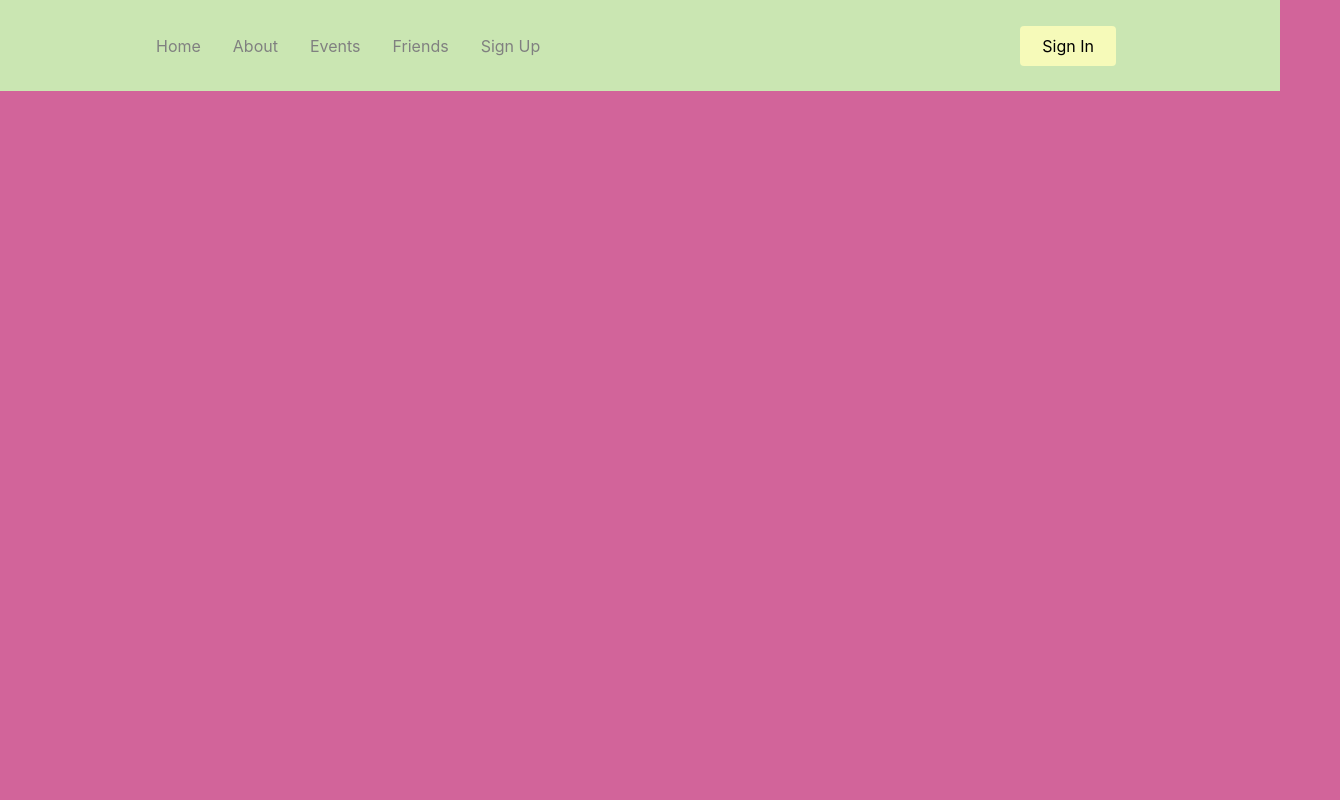
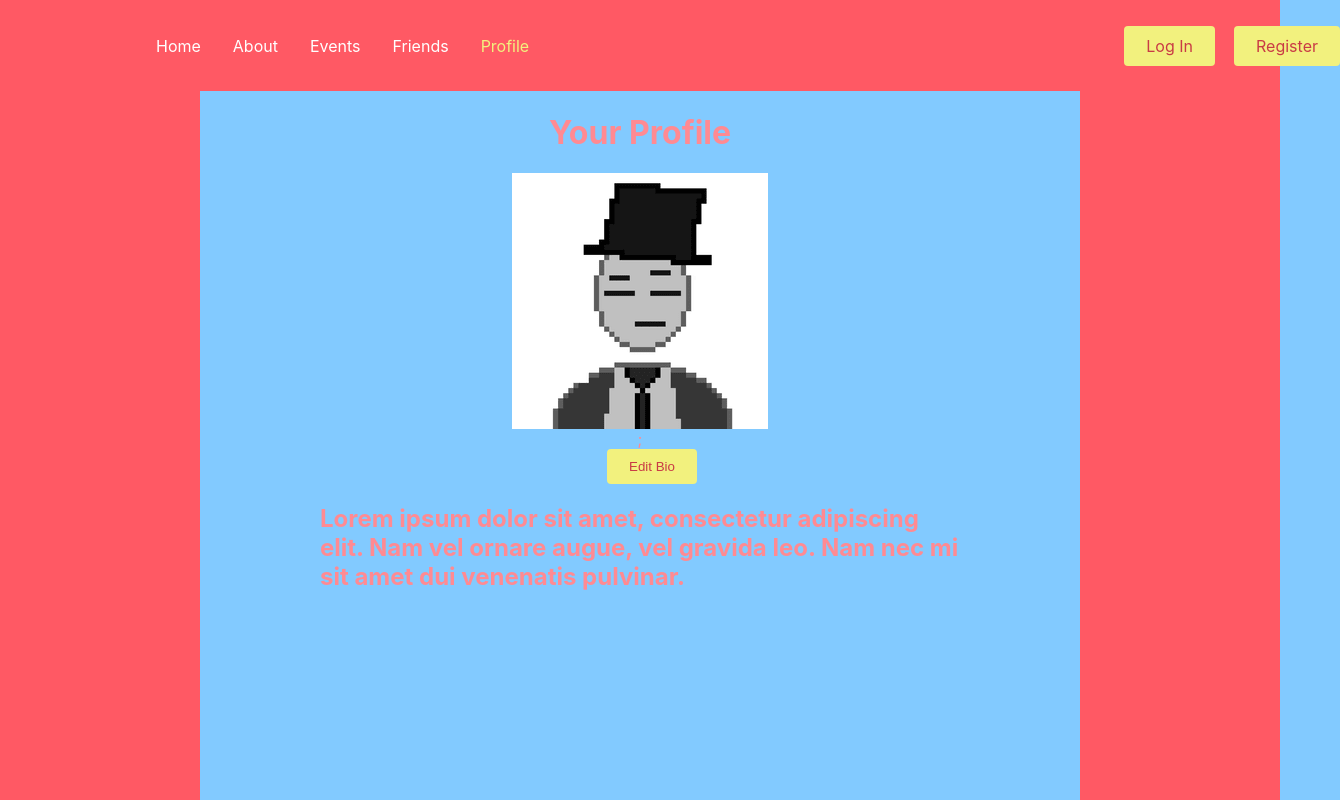
Before and after one commit to UofT-UTSC-CS-sandbox/Rendezvous, a React (Create React App) app in the folder rendezvous_app/: page /profile in a window 1280 px wide. Shown: the whole page, 1340 px wide, since content can reach past the window. Built offline with nearby package versions, Linux system fonts and the light colour scheme.

Commit message:
created profile page and bio functionality

```diff
--- a/rendezvous_app/src/App.css
+++ b/rendezvous_app/src/App.css
@@ -38,6 +38,6 @@
 } */
 
 body{
-  background-color: #D2649A;
-  color: #CAE6B2;
+  background-color: #82CAFF;
+  color: #FF8A92;
 }
--- a/rendezvous_app/src/App.js
+++ b/rendezvous_app/src/App.js
@@ -11,13 +11,17 @@ import Home from "./Pages";
 import About from "./Pages/about";
 import Events from "./Pages/events";
 import Friends from "./Pages/friends";
-import SignUp from "./Pages/signup";
+import Login from "./Pages/login";
+import Register from "./Pages/register";
+import Profile from "./Pages/profile";
+
 
 function App() {
     return (
         <Router>
             <Navbar />
             <Routes>
+                <Route path="/" element={<Home />} />
                 <Route path="/home" element={<Home />} />
                 <Route path="/about" element={<About />} />
                 <Route
@@ -25,9 +29,14 @@ function App() {
                     element={<Events />}
                 />
                 <Route path="/friends" element={<Friends />} />
+                <Route path="/profile" element={<Profile />} />
                 <Route
-                    path="/sign-up"
-                    element={<SignUp />}
+                    path="/login"
+                    element={<Login />}
+                />
+                <Route
+                    path="/register"
+                    element={<Register />}
                 />
             </Routes>
         </Router>
--- /dev/null
+++ b/rendezvous_app/src/Pages/CSS/profile.css
@@ -0,0 +1,23 @@
+.resized-image {
+    width: 256px;
+    height: 256px;
+  }
+
+.button {
+  border-radius: 4px;
+  background: #F2F17E;
+  padding: 10px 22px;
+  color: #C93B45;
+  outline: none;
+  border: none;
+  cursor: pointer;
+  transition: all 0.2s ease-in-out;
+  text-decoration: none;
+  /* Second Nav */
+  margin-left: 24px;
+  &:hover {
+      transition: all 0.2s ease-in-out;
+      background: #ffe500;
+      color: #C93B45;
+  }
+}
--- /dev/null
+++ b/rendezvous_app/src/Pages/login.js
@@ -0,0 +1,18 @@
+import React from "react";
+
+const Login = () => {
+    return (
+        <div
+            style={{
+                display: "flex",
+                justifyContent: "center",
+                alignItems: "center",
+                height: "100vh",
+            }}
+        >
+            <h1>Login</h1>
+        </div>
+    );
+};
+
+export default Login;
--- /dev/null
+++ b/rendezvous_app/src/Pages/profile.js
@@ -0,0 +1,55 @@
+import React, {useState, useEffect} from "react";
+import "./CSS/profile.css"
+import pfp from "./images/stickmanpfp.png";
+import LeftSideBar from "../components/Sidebars/LeftSideBar";
+import RightSideBar from "../components/Sidebars/RightSideBar";
+
+const Profile = () => {
+    const [bio, setBio] = useState(() => {
+        return localStorage.getItem("bio") ||
+        "Lorem ipsum dolor sit amet, consectetur adipiscing elit. Nam vel ornare augue, vel gravida leo. Nam nec mi sit amet dui venenatis pulvinar.";});
+    const handleEditBiography = () => {
+        const newBio = prompt("Enter your new bio:");
+        if (newBio !== null) {
+            setBio(newBio);
+            localStorage.setItem("bio", newBio);
+        }
+    };
+
+    useEffect(() => {
+        localStorage.setItem("bio", bio);
+    }, [bio]);
+
+    return (
+        <>
+            <div>
+                <LeftSideBar />
+                <RightSideBar />
+            </div>
+            <div
+                style={{
+                    display: "flex",
+                    flexDirection: "column",
+                    alignItems: "center",
+                }}
+            >
+                <h1>Your Profile</h1>
+                <img src={pfp} alt="Profile pic" className="resized-image"/>;
+            </div>
+            <div
+                style={{
+                    display: "flex",
+                    alignItems: "center",
+                    flexDirection: "column",
+                    marginLeft: "25%",
+                    marginRight: "25%",
+                }}
+            >
+                <button className="button" onClick={handleEditBiography}>Edit Bio</button>
+                <h2>{bio}</h2>
+            </div>
+        </>
+    );
+};
+
+export default Profile;
--- a/rendezvous_app/src/Pages/signup.js
+++ b/rendezvous_app/src/Pages/register.js
@@ -1,6 +1,6 @@
 import React from "react";
 
-const SignUp = () => {
+const Register = () => {
     return (
         <div
             style={{
@@ -10,9 +10,9 @@ const SignUp = () => {
                 height: "100vh",
             }}
         >
-            <h1>Sign Up</h1>
+            <h1>Register</h1>
         </div>
     );
 };
 
-export default SignUp;
+export default Register;
--- a/rendezvous_app/src/components/Navbar/NavbarElements.js
+++ b/rendezvous_app/src/components/Navbar/NavbarElements.js
@@ -3,18 +3,18 @@ import { NavLink as Link } from "react-router-dom";
 import styled from "styled-components";
 
 export const Nav = styled.nav`
-    background: #CAE6B2;
+    background: #FF5964;
     height: 85px;
     display: flex;
     justify-content: space-between;
     padding: 0.2rem calc((100vw - 1000px) / 2);
-    z-index: 12;
+    z-index: ;
     /* Third Nav */
     /* justify-content: flex-start; */
 `;
 
 export const NavLink = styled(Link)`
-    color: #808080;
+    color: #FFFFFF;
     display: flex;
     align-items: center;
     text-decoration: none;
@@ -22,7 +22,7 @@ export const NavLink = styled(Link)`
     height: 100%;
     cursor: pointer;
     &.active {
-        color: #000000;
+        color: #F2F17E;
     }
 `;
 
@@ -43,7 +43,7 @@ export const Bars = styled(FaBars)`
 export const NavMenu = styled.div`
     display: flex;
     align-items: center;
-    margin-right: -24px;
+    margin-right: 360px;
     /* Second Nav */
     /* margin-right: 24px; */
     /* Third Nav */
@@ -57,7 +57,7 @@ export const NavMenu = styled.div`
 export const NavBtn = styled.nav`
     display: flex;
     align-items: center;
-    margin-right: 24px;
+    margin-right: -200px;
     /* Third Nav */
     /* justify-content: flex-end;
   width: 100vw; */
@@ -68,9 +68,9 @@ export const NavBtn = styled.nav`
 
 export const NavBtnLink = styled(Link)`
     border-radius: 4px;
-    background: #F6FAB9;
+    background: #F2F17E;
     padding: 10px 22px;
-    color: #000000;
+    color: #C93B45;
     outline: none;
     border: none;
     cursor: pointer;
@@ -80,7 +80,7 @@ export const NavBtnLink = styled(Link)`
     margin-left: 24px;
     &:hover {
         transition: all 0.2s ease-in-out;
-        background: #D2649A;
-        color: #CAE6B2;
+        background: #ffe500;
+        color: #C93B45;
     }
 `;
--- a/rendezvous_app/src/components/Navbar/index.js
+++ b/rendezvous_app/src/components/Navbar/index.js
@@ -26,15 +26,20 @@ const Navbar = () => {
                     <NavLink to="/friends" activeStyle>
                         Friends
                     </NavLink>
-                    <NavLink to="/sign-up" activeStyle>
-                        Sign Up
+                    <NavLink to="/profile" activeStyle>
+                        Profile
                     </NavLink>
                     {/* Second Nav */}
                     {/* <NavBtnLink to='/sign-in'>Sign In</NavBtnLink> */}
                 </NavMenu>
                 <NavBtn>
-                    <NavBtnLink to="/signin">
-                        Sign In
+                    <NavBtnLink to="/login">
+                        Log In
+                    </NavBtnLink>
+                </NavBtn>
+                <NavBtn>
+                    <NavBtnLink to="/register">
+                        Register
                     </NavBtnLink>
                 </NavBtn>
             </Nav>
--- /dev/null
+++ b/rendezvous_app/src/components/Sidebars/LeftSideBar.js
@@ -0,0 +1,11 @@
+import React from 'react';
+import './sideBar.css';
+
+const LeftSideBar = () => {
+  return (
+    <div className="sidebar-left">
+    </div>
+  );
+};
+
+export default LeftSideBar;
--- /dev/null
+++ b/rendezvous_app/src/components/Sidebars/RightSideBar.js
@@ -0,0 +1,11 @@
+import React from 'react';
+import './sideBar.css';
+
+const RightSideBar = () => {
+  return (
+    <div className="sidebar-right">
+    </div>
+  );
+};
+
+export default RightSideBar;
--- /dev/null
+++ b/rendezvous_app/src/components/Sidebars/sideBar.css
@@ -0,0 +1,19 @@
+.sidebar-left {
+    width: 200px;
+    background-color: #FF5964;
+    position: fixed;
+    top: 85px;
+    left: 0;
+    bottom: 0;
+    overflow-y: auto;
+  }
+
+  .sidebar-right {
+    width: 200px;
+    background-color: #FF5964;
+    position: fixed;
+    top: 85px;
+    right: 0;
+    bottom: 0;
+    overflow-y: auto;
+  }
```
Also changed, not shown: rendezvous_app/src/Pages/images/stickmanpfp.png (added).
